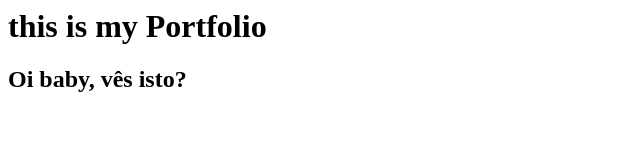
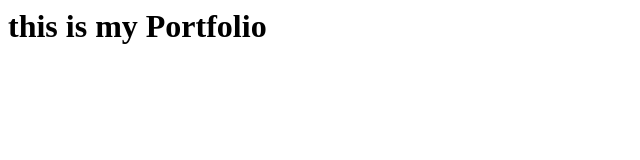
Before and after one commit to Genexuz/sergiorportfolio.github.io, a plain HTML site: page index.html in a window 1280 px wide. Shown: the whole page, without its empty margins (0-640 px from the left). Drawn offline with Linux system fonts and the light colour scheme.

Commit message:
Update index.html

```diff
--- a/index.html
+++ b/index.html
@@ -9,6 +9,5 @@
 </head>
 <body>
     <h1>this is my Portfolio</h1>
-    <h2>Oi baby, vês isto?</h2>
 </body>
 </html>
```
